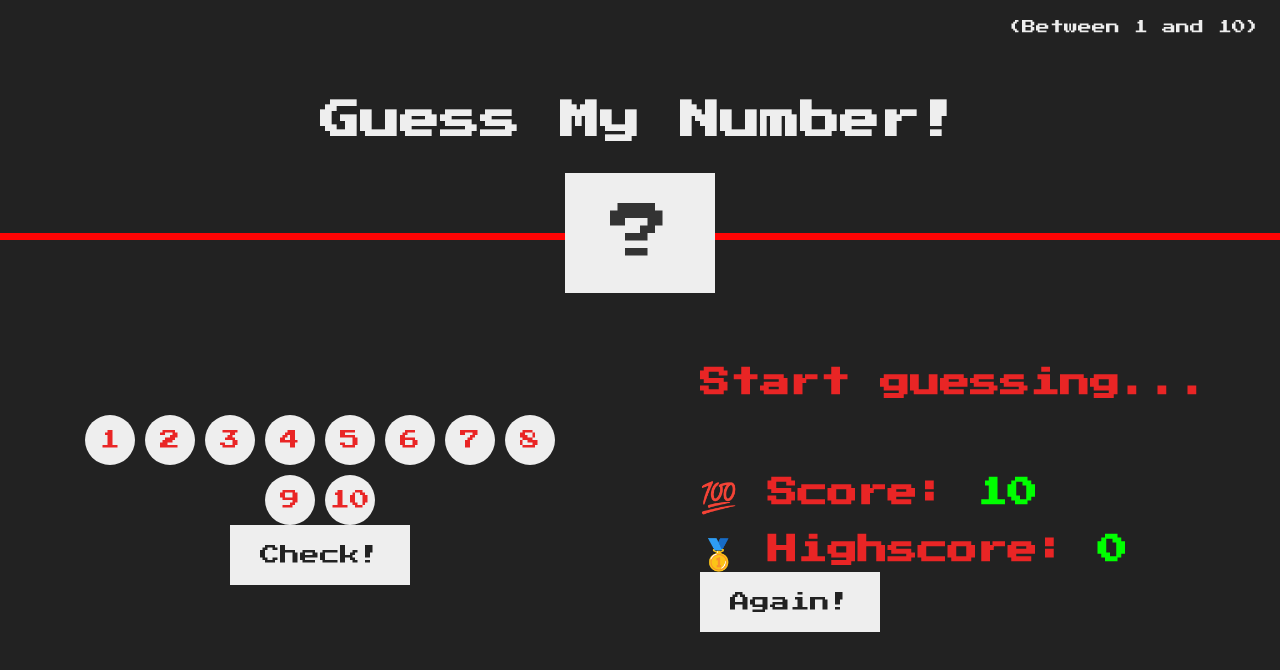
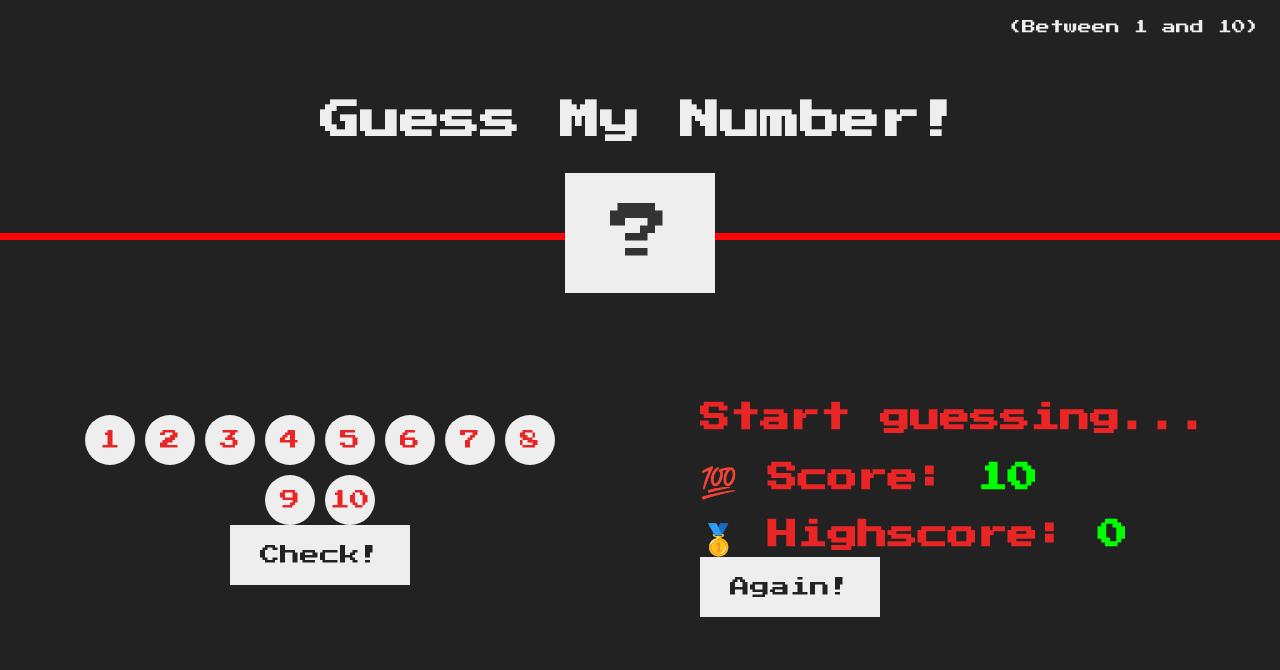
Before and after one commit to chandan-singh02/Guess-The-No., a plain HTML site: page index.html in a window 1280 px wide. Drawn offline with Linux system fonts and the light colour scheme.

Commit message:
few changes regarding hovering

```diff
--- a/game.css
+++ b/game.css
@@ -118,7 +118,8 @@ h1 {
 }
 
 .message {
-  margin-bottom: 8rem;
+  margin-top: 2rem;
+  margin-bottom: 3rem;
   height: 3rem;
 }
 
```
